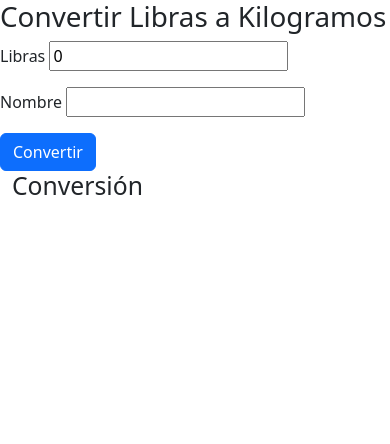
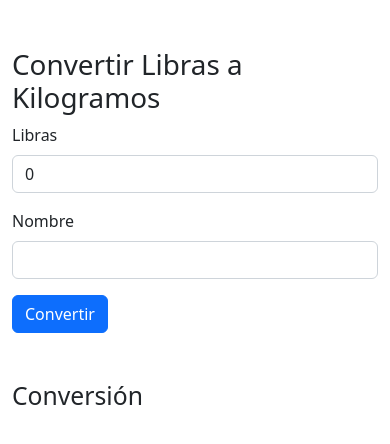
Before and after one commit to WinserEX/Weight-Calculator, a plain HTML site: page index.html in a window 390 px wide. Drawn offline with nearby package versions, Linux system fonts and the light colour scheme.

Commit message:
Made bootstrap version responsive

```diff
--- a/index.html
+++ b/index.html
@@ -12,27 +12,45 @@
         <title>Document</title>
     </head>
     <body>
-        <h1 class="title">Convertir Libras a Kilogramos</h1>
-
-        <form name="myForm">
+        <div class="container d-flex justify-content-center flex-column">
+            <div class="row">
+                <div class="col-md-6">
+                    <h1 class="title g-3 mt-5">Convertir Libras a Kilogramos</h1>
+                </div>
+            </div>
+            <div class="row">
+                <div class="col-sm-12">
+                    <form name="myForm g-3">
                         <div class="mb-3">
-                <label for="num">Libras</label>
-                <input class="num" type="number" name="num" value="0">
+                            <label for="num" class="form-label">Libras</label>
+                            <input class="num form-control" type="number" name="num" value="0">
                         </div>
                         <div class="mb-3">
-                <label for="nombre">Nombre</label>
-                <input class="nombre" type="text" name="nombre">
+                            <label for="nombre" class="form-label">Nombre</label>
+                            <input class="nombre form-control" type="text" name="nombre">
                         </div>
                         <button class="btn btn-primary" type="submit">Convertir</button>
                     </form>
-
+                </div>
+            </div>
+        </div>
         <div class="container">
-            <h2>Conversión</h2>
+            <div class="row">
+                <h2 class="mt-5">Conversión</h2>
+            </div>
+            <div class="row">
+                <div class="col-sm-12">
                     <div class="valNum">
 
                     </div>
+                </div>
+            </div>
+            <div class="row">
+                <div class="col-sm-12">
                     <div class="valCol">
 
+                    </div>
+                </div>
             </div>
         </div>
         <script src="index.js"></script>
--- a/index.js
+++ b/index.js
@@ -4,25 +4,15 @@ let lbsKgs = (x) => {
     return `${res} Kg`;
 }
 
-function validateForm() {
-    let x = document.forms["myForm"]["num"].value;
-    let y = document.forms["myForm"]["nombre"].value;
-    if (x == "" || y == "") {
-      alert("Los campos no pueden estar en blanco");
-      return false;
-    }
-}
-
 let con = document.querySelector('.container')
 document.querySelector(".btn").addEventListener("click", function(event){
     event.preventDefault()
-
-    validateForm();
 
     let num = document.querySelector(".num");
     let nombre = document.querySelector(".nombre");
     let valNum = document.querySelector(".valNum");
     let valCol = document.querySelector(".valCol");
+
     //test 1
     console.log(`Num has child: ${valNum.hasChildNodes()}`)
     console.log(`Name has child: ${valCol.hasChildNodes()}`)
```
Lines whose indentation alone changed are shown as unchanged.
